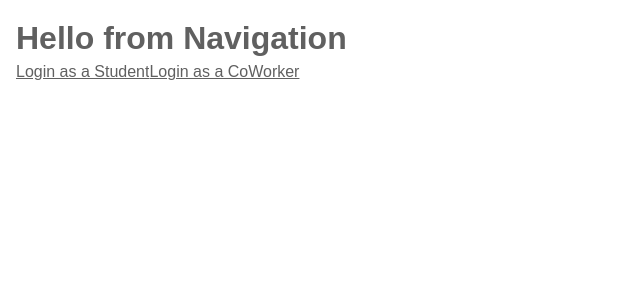
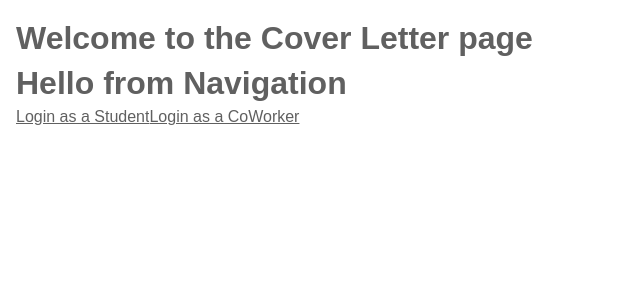
Before and after one commit to SJK-FE-Projects/MollyJob-FE-2024, a React (Vite) app: page /student/coverletter in a window 1280 px wide. Shown: the top 300 px of the page, without its empty margins (0-640 px from the left). Built offline with nearby package versions, Linux system fonts and the light colour scheme; no server answers.

Commit message:
cover letter form page

```diff
--- a/src/App.jsx
+++ b/src/App.jsx
@@ -7,6 +7,9 @@ import CoverLetterFormStudent from './Pages/CoverLetterFormStudent'
 import styles from './Styles/App.module.scss'
 import Navigation from './Components/Navigation'
 import CLFormWork from "./Pages/CoverLetterFormCoWorker";
+import CoverLetterPage from "./Pages/CoverLetterPage";
+import StudentPage from "./Pages/StudentPage";
+import CoWorkerPage from "./Pages/CoWorkerPage";
 
 function App() {
 
@@ -16,8 +19,12 @@ function App() {
         <Route path='/' element={<WelcomeSplitScreen/>} />
         <Route path='student/login' element={<LoginPage/>} />
         <Route path='coworker/login' element={<LoginPage/>} />
+        <Route path='student' element={<StudentPage/>} />
+        <Route path='coworker' element={<CoWorkerPage/>} />
         <Route path='coworker/coverletterform' element={<CLFormWork/>} />
+        <Route path='coworker/coverletter' element={<CoverLetterPage/>} />
         <Route path='student/coverletterform' element={<CoverLetterFormStudent/>} />
+        <Route path='student/coverletter' element={<CoverLetterPage/>} />
       </Routes>
       <Navigation/>
     </div>
--- a/src/Components/ResearchForm.jsx
+++ b/src/Components/ResearchForm.jsx
@@ -25,7 +25,7 @@ const ResearchForm = ({ isLogin = true }) => {
 
   const handleSubmit = async (event) => {
     event.preventDefault();
-    const reqBody = {degree, major, uni, country, courses, GPA};
+    const reqBody = { degree, major, uni, country, courses, GPA };
 
     // try {
     //   const response = await fetch(
--- a/src/Pages/CoWorkerPage.jsx
+++ b/src/Pages/CoWorkerPage.jsx
@@ -0,0 +1,12 @@
+import React from 'react';
+import { Link } from 'react-router-dom';
+
+const CoWorkerPage = () => {
+<>
+<h1>My cover letters as coworker</h1>
+<Link to="/coverletter"/>
+
+</>
+}
+
+export default CoWorkerPage;
--- a/src/Pages/CoverLetterPage.jsx
+++ b/src/Pages/CoverLetterPage.jsx
@@ -5,7 +5,7 @@ import { Link } from 'react-router-dom';
 const CoverLetterPage = () => {
   return <div>
     <h1>
-      Welcome to the Welcome from Cover etter page
+      Welcome to the Cover Letter page
     </h1>
 
   </div>;
--- a/src/Pages/StudentPage.jsx
+++ b/src/Pages/StudentPage.jsx
@@ -0,0 +1,11 @@
+import React from 'react';
+import { Link } from 'react-router-dom';
+
+const StudentPage = () => {
+<>
+<h1>My applications as a student</h1>
+
+</>
+}
+
+export default StudentPage;
```
Lines whose indentation alone changed are shown as unchanged.
